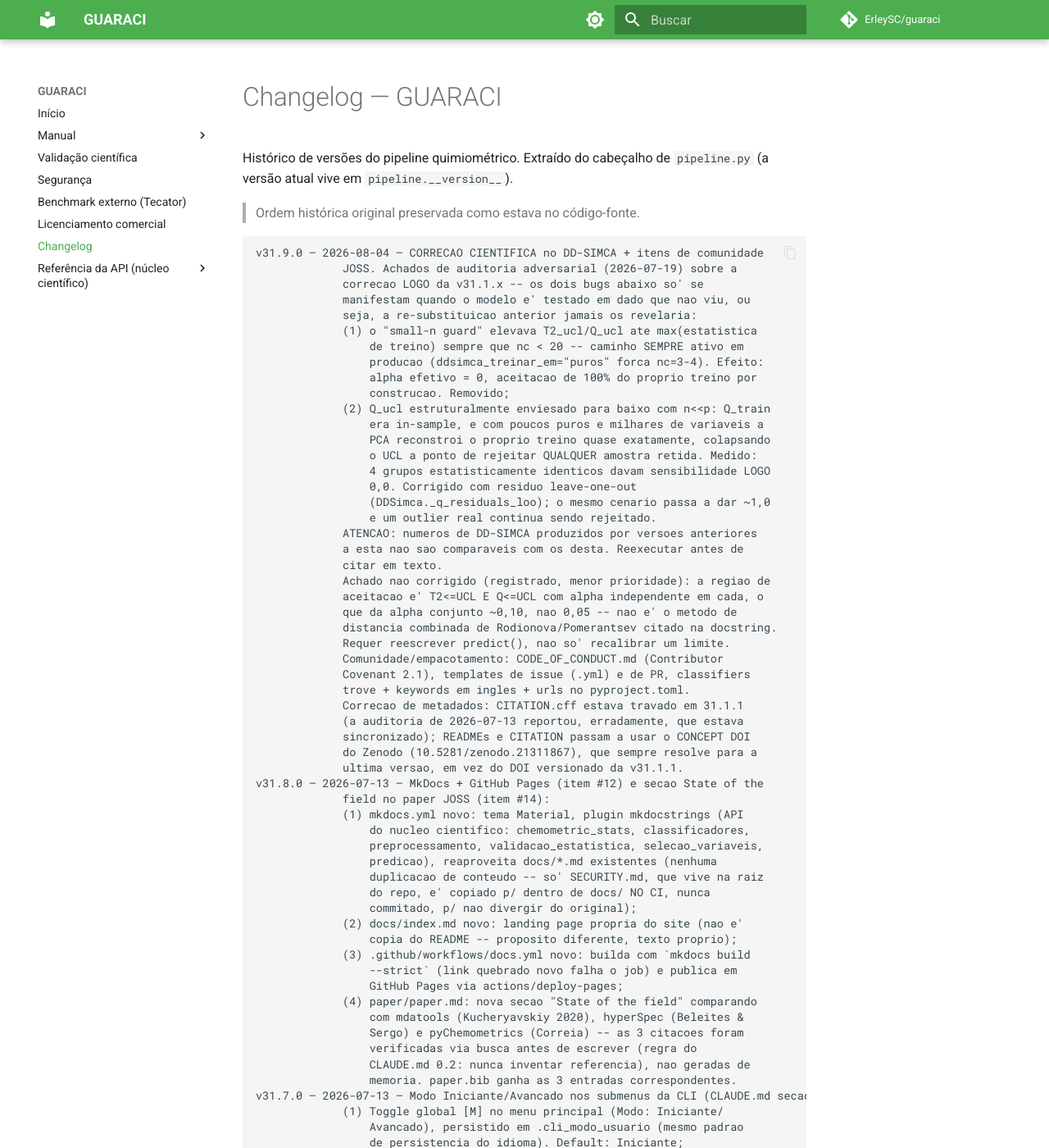
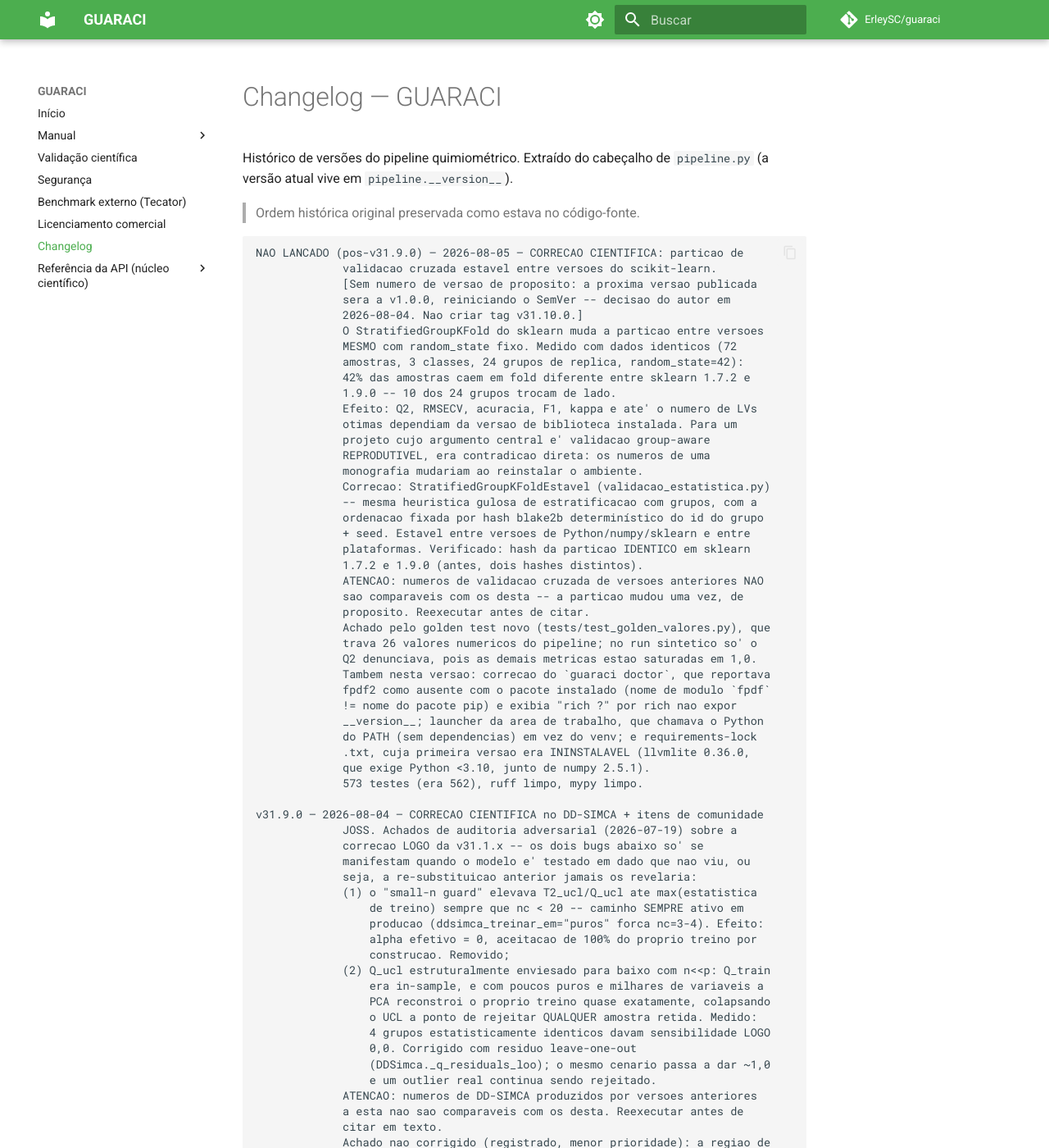
Before and after one commit to ErleySC/guaraci, an MkDocs documentation site: the page built from docs/CHANGELOG.md, in a window 1280 px wide and 1400 px high. Shown: the whole window at 82% size. Built offline with MkDocs 1.6.1 and Material for MkDocs 9.7.7, drawn with Linux system fonts in a browser that asks for light colours; comment, search, counter and statistics services are not loaded; some of the changed text lies outside the part shown.

Commit message:
docs: registra a correcao da particao de CV (MANUAL/VALIDATION/CHANGELOG)
MANUAL secao 9 e VALIDATION.md diziam "Q2 muda com a versao do
scikit-learn" como limitacao ABERTA -- agora esta resolvido, e deixar
o texto antigo seria enganoso. Reescritos para descrever o problema, a
correcao e a verificacao (hash da particao identico em 1.7.2 e 1.9.0).

Aviso destacado nos dois: numeros de CV de versoes anteriores NAO sao
comparaveis com os de agora -- a particao mudou uma vez, de proposito.
Reexecutar antes de citar em texto.

CHANGELOG ganha a entrada sem numero de versao de proposito (a proxima
publicada sera v1.0.0, reiniciando o SemVer), cobrindo tambem as
correcoes do doctor, do launcher e do requirements-lock.

````diff
--- a/docs/CHANGELOG.md
+++ b/docs/CHANGELOG.md
@@ -6,6 +6,42 @@
 > Ordem histórica original preservada como estava no código-fonte.
 
 ```
+NAO LANCADO (pos-v31.9.0) — 2026-08-05 — CORRECAO CIENTIFICA: particao de
+             validacao cruzada estavel entre versoes do scikit-learn.
+             [Sem numero de versao de proposito: a proxima versao publicada
+             sera a v1.0.0, reiniciando o SemVer -- decisao do autor em
+             2026-08-04. Nao criar tag v31.10.0.]
+             O StratifiedGroupKFold do sklearn muda a particao entre versoes
+             MESMO com random_state fixo. Medido com dados identicos (72
+             amostras, 3 classes, 24 grupos de replica, random_state=42):
+             42% das amostras caem em fold diferente entre sklearn 1.7.2 e
+             1.9.0 -- 10 dos 24 grupos trocam de lado.
+             Efeito: Q2, RMSECV, acuracia, F1, kappa e ate' o numero de LVs
+             otimas dependiam da versao de biblioteca instalada. Para um
+             projeto cujo argumento central e' validacao group-aware
+             REPRODUTIVEL, era contradicao direta: os numeros de uma
+             monografia mudariam ao reinstalar o ambiente.
+             Correcao: StratifiedGroupKFoldEstavel (validacao_estatistica.py)
+             -- mesma heuristica gulosa de estratificacao com grupos, com a
+             ordenacao fixada por hash blake2b determinístico do id do grupo
+             + seed. Estavel entre versoes de Python/numpy/sklearn e entre
+             plataformas. Verificado: hash da particao IDENTICO em sklearn
+             1.7.2 e 1.9.0 (antes, dois hashes distintos).
+             ATENCAO: numeros de validacao cruzada de versoes anteriores NAO
+             sao comparaveis com os desta -- a particao mudou uma vez, de
+             proposito. Reexecutar antes de citar.
+             Achado pelo golden test novo (tests/test_golden_valores.py), que
+             trava 26 valores numericos do pipeline; no run sintetico so' o
+             Q2 denunciava, pois as demais metricas estao saturadas em 1,0.
+             Tambem nesta versao: correcao do `guaraci doctor`, que reportava
+             fpdf2 como ausente com o pacote instalado (nome de modulo `fpdf`
+             != nome do pacote pip) e exibia "rich ?" por rich nao expor
+             __version__; launcher da area de trabalho, que chamava o Python
+             do PATH (sem dependencias) em vez do venv; e requirements-lock
+             .txt, cuja primeira versao era ININSTALAVEL (llvmlite 0.36.0,
+             que exige Python <3.10, junto de numpy 2.5.1).
+             573 testes (era 562), ruff limpo, mypy limpo.
+
 v31.9.0 — 2026-08-04 — CORRECAO CIENTIFICA no DD-SIMCA + itens de comunidade
              JOSS. Achados de auditoria adversarial (2026-07-19) sobre a
              correcao LOGO da v31.1.x -- os dois bugs abaixo so' se
--- a/docs/MANUAL.md
+++ b/docs/MANUAL.md
@@ -564,17 +564,24 @@
   adulterados) não tem essa limitação — é medida em amostras que nunca
   entraram no treino.
 
-- **`Q2` muda com a versão do scikit-learn.** Medido em 2026-08-05 no
-  pipeline sintético: `Q2 = 0,9693` com scikit-learn 1.9.0 e `0,9766` com
-  1.7.2 — 0,75% de diferença, ordens de grandeza acima de ruído de ponto
-  flutuante, com **todo o resto idêntico** (as outras 25 métricas travadas
-  pelo golden test batem em Linux/Windows/macOS e Python 3.10–3.13). A causa
-  é a versão da biblioteca, não a plataforma nem o sistema operacional.
-  **Consequência para quem publica:** ao citar `Q2` (ou `R²cv`) em artigo ou
-  monografia, informe o ambiente — `requirements-lock.txt` na raiz do repo
-  fixa as versões exatas — e não apenas a versão do Guaraci. O teste
-  `tests/test_golden_valores.py` grava as versões junto dos valores de
-  referência exatamente por isso.
+- **~~`Q2` muda com a versão do scikit-learn~~ — RESOLVIDO em 2026-08-05.**
+  Registrado aqui porque afeta a comparação com resultados anteriores.
+  *O problema:* o `StratifiedGroupKFold` do scikit-learn muda a partição
+  entre versões **mesmo com `random_state` fixo** — medido com dados
+  idênticos, **42% das amostras caíam em fold diferente** entre 1.7.2 e
+  1.9.0 (10 de 24 grupos de réplica trocando de lado). Isso fazia `Q2`,
+  `RMSECV`, acurácia, F1, kappa e até o nº de LVs ótimas dependerem da
+  versão instalada.
+  *A correção:* o Guaraci passou a usar partição própria
+  (`StratifiedGroupKFoldEstavel`), com ordenação fixada por hash
+  determinístico — mesma partição em qualquer versão de scikit-learn,
+  numpy ou Python, em qualquer sistema operacional (verificado: hash da
+  partição idêntico em 1.7.2 e 1.9.0).
+  **Atenção ao comparar com rodadas antigas:** números de validação cruzada
+  gerados antes desta versão não são diretamente comparáveis com os de
+  agora — a partição mudou (uma vez, de propósito). Reexecute antes de
+  citar. Continua sendo boa prática informar o ambiente
+  (`requirements-lock.txt`) junto de qualquer número publicado.
 
 - **Regressão de teor agrupando espécies não funciona (R²≈0).** A variação
   espectral entre espécies (~90% da variância total) domina completamente
--- a/docs/VALIDATION.md
+++ b/docs/VALIDATION.md
@@ -81,16 +81,22 @@
   cobre DD-SIMCA, OPLS-DA, classificação, nem a validação *group-aware*
   via `mae_id` (Tecator não tem réplicas físicas — não aplicável a este
   dataset). Reproduzível: `python scripts/benchmark_tecator.py`.
-- **Reprodutibilidade numérica é *condicional ao ambiente*, não absoluta.**
-  Medido em 2026-08-05 pelo golden test (`tests/test_golden_valores.py`), que
-  trava 26 valores do pipeline sintético: 25 deles são **idênticos** em
-  Linux/Windows/macOS e em Python 3.10–3.13. `Q2` não é: dá **0,9693** com
-  scikit-learn 1.9.0 e **0,9766** com 1.7.2 (0,75% — muito acima de ruído de
-  ponto flutuante). Ou seja, a reprodutibilidade entre *plataformas* é forte,
-  mas entre *versões de dependência* não é garantida para toda métrica.
-  Por isso `requirements-lock.txt` existe e por isso o golden grava as
-  versões de numpy/scipy/scikit-learn junto dos valores de referência.
-  **Ao citar `Q2` ou `R²cv` em texto publicável, cite também o ambiente.**
+- **Partição de validação cruzada: estável por implementação própria, não
+  herdada do scikit-learn.** Achado em 2026-08-05 pelo golden test
+  (`tests/test_golden_valores.py`): o `StratifiedGroupKFold` do scikit-learn
+  **muda a partição entre versões mesmo com `random_state` fixo** — com dados
+  idênticos (72 amostras, 3 classes, 24 grupos, `random_state=42`), **42% das
+  amostras caíam em fold diferente** entre 1.7.2 e 1.9.0. Isso tornava `Q2`,
+  `RMSECV`, acurácia, F1, kappa e o nº de LVs ótimas dependentes da versão
+  instalada — incompatível com a alegação de reprodutibilidade que sustenta o
+  projeto. O Guaraci passou a usar `StratifiedGroupKFoldEstavel`
+  (`guaraci.validacao_estatistica`), que congela a ordenação por hash
+  determinístico do id do grupo. **Verificação:** a partição tem hash
+  idêntico em scikit-learn 1.7.2 e 1.9.0 (antes: dois hashes diferentes).
+  Testada por 9 testes de propriedade, incluindo o que garante que réplicas
+  de um mesmo `mae_id` nunca se separam. Mesmo assim, continua sendo boa
+  prática citar o ambiente (`requirements-lock.txt`) junto de números
+  publicados — o golden grava numpy/scipy/scikit-learn junto dos valores.
 - **Bootstrap BCa: propriedades, não cobertura empírica.** As 5 checagens
   confirmam que o intervalo se comporta como deveria (contém o valor
   observado, é reprodutível, degrada honestamente com poucas reamostragens)
````
